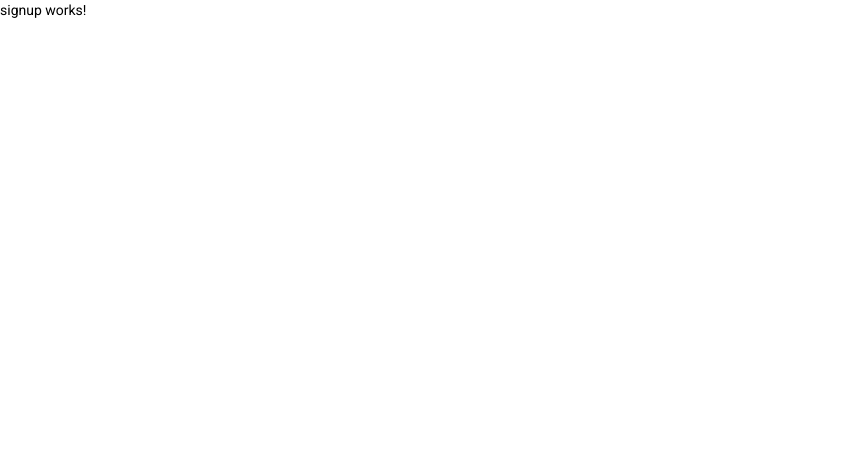
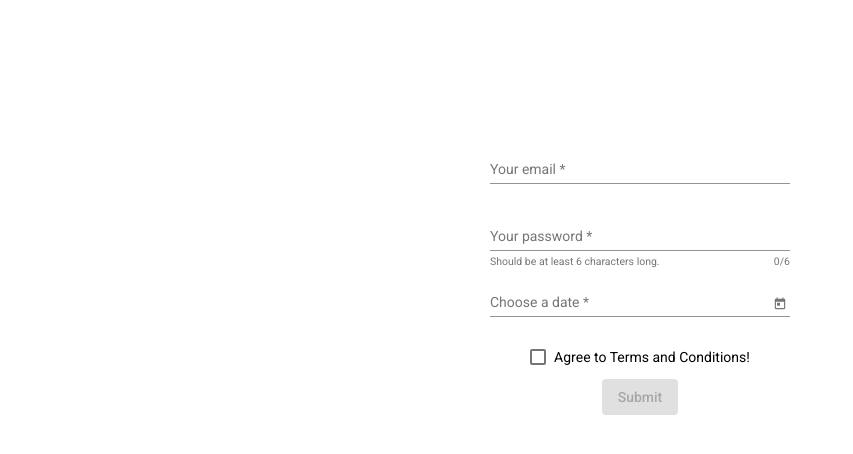
Before and after one commit to meolivares06/fitness-tracking, an Angular app: page /signup in a window 1280 px wide. Shown: the top 454 px of the page, without its empty margins (0-853 px from the left). Built offline with nearby package versions, Linux system fonts and the light colour scheme.

Commit message:
Signup Form.  - Template driven approach  - Setting up Material Module  - Validation and hints  - Validating date  - Toggle submit button  - FlexLayout

```diff
--- a/src/app/auth/signup/signup.component.html
+++ b/src/app/auth/signup/signup.component.html
@@ -1 +1,57 @@
-<p>signup works!</p>
+<section fxLayout='row' fxLayoutAlign='center'>
+<form
+  class='form-signup'
+  fxLayout='column'
+  fxLayoutAlign='center center'
+  fxLayoutGap='10px'
+  #f="ngForm"
+  (ngSubmit)="onSubmit(f)">
+    <mat-form-field>
+        <mat-label>Your email</mat-label>
+        <input
+            matInput
+            type="text"
+            placeholder="Your Email"
+            email
+            name="email"
+            #emailInput='ngModel'
+            ngModel
+            required
+        />
+        <mat-error *ngIf="emailInput.hasError('required')">You must enter an email</mat-error>
+        <mat-error *ngIf="!emailInput.hasError('required')">You must enter a valid email</mat-error>
+    </mat-form-field>
+
+
+    <mat-form-field hintLabel="Should be at least 6 characters long.">
+
+        <mat-label>Your password</mat-label>
+
+        <input
+            matInput
+            type="password"
+            name="password"
+            placeholder="Your Password"
+            #passwordInput='ngModel'
+            ngModel
+            required
+            minlength="6" />
+
+        <mat-hint align="end">{{passwordInput.value?.length || 0}}/6</mat-hint>
+
+
+    </mat-form-field>
+
+    <mat-form-field>
+      <mat-label>Choose a date</mat-label>
+      <input matInput [matDatepicker]="picker" [max]="maxDate" ngModel name="birthday" required>
+      <mat-datepicker-toggle matSuffix [for]="picker"></mat-datepicker-toggle>
+      <mat-datepicker #picker></mat-datepicker>
+    </mat-form-field>
+
+    <mat-checkbox ngModel name="agree" required>Agree to Terms and Conditions!</mat-checkbox>
+
+    <button mat-raised-button type="submit" color="primary" [disabled]="f.invalid">Submit</button>
+</form>
+
+</section>
--- a/src/app/auth/signup/signup.component.scss
+++ b/src/app/auth/signup/signup.component.scss
@@ -0,0 +1,15 @@
+$form-height: 70vh;
+$form-width: 300px;
+$min-width: 150px;
+$max-width: 500px;
+.form-signup {
+    height: $form-height;
+
+    min-width: $min-width;
+    max-width: $max-width;
+    width: $form-width;
+}
+
+.mat-form-field {
+    width: $form-width;
+}
--- a/src/app/auth/signup/signup.component.ts
+++ b/src/app/auth/signup/signup.component.ts
@@ -1,4 +1,5 @@
 import { Component, OnInit } from '@angular/core';
+import { NgForm } from '@angular/forms';
 
 @Component({
   selector: 'app-signup',
@@ -6,10 +7,15 @@ import { Component, OnInit } from '@angular/core';
   styleUrls: ['./signup.component.scss']
 })
 export class SignupComponent implements OnInit {
-
-  constructor() { }
+  maxDate;
+  constructor() {}
 
   ngOnInit(): void {
+    this.maxDate = new Date();
+    this.maxDate.setFullYear(this.maxDate.getFullYear() - 18);
   }
 
+  onSubmit(f: NgForm) {
+    console.log(f);
+  }
 }
```
Also changed, not shown: src/app/app.module.ts (+17 -2 lines), src/app/material/material.module.ts (+11 -6 lines), 1 other file (tests, documents, lock files or other folders).
